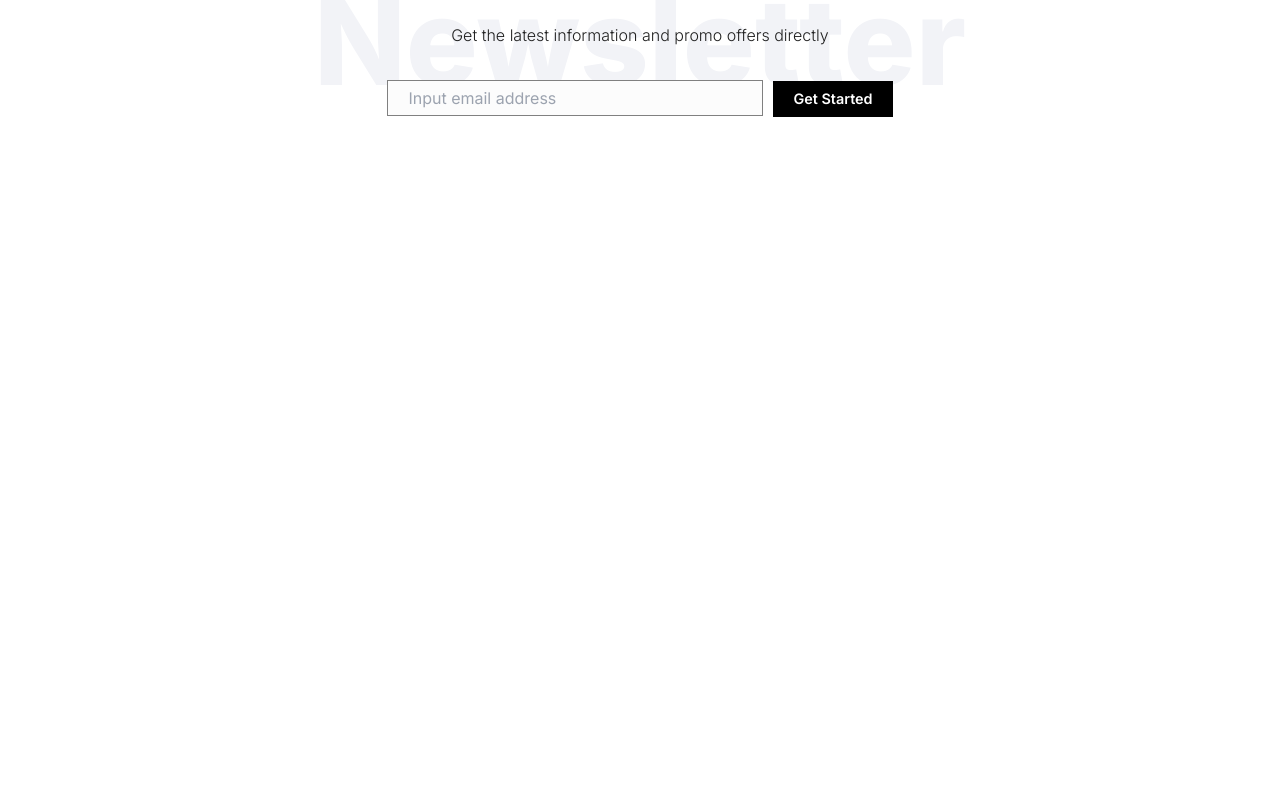
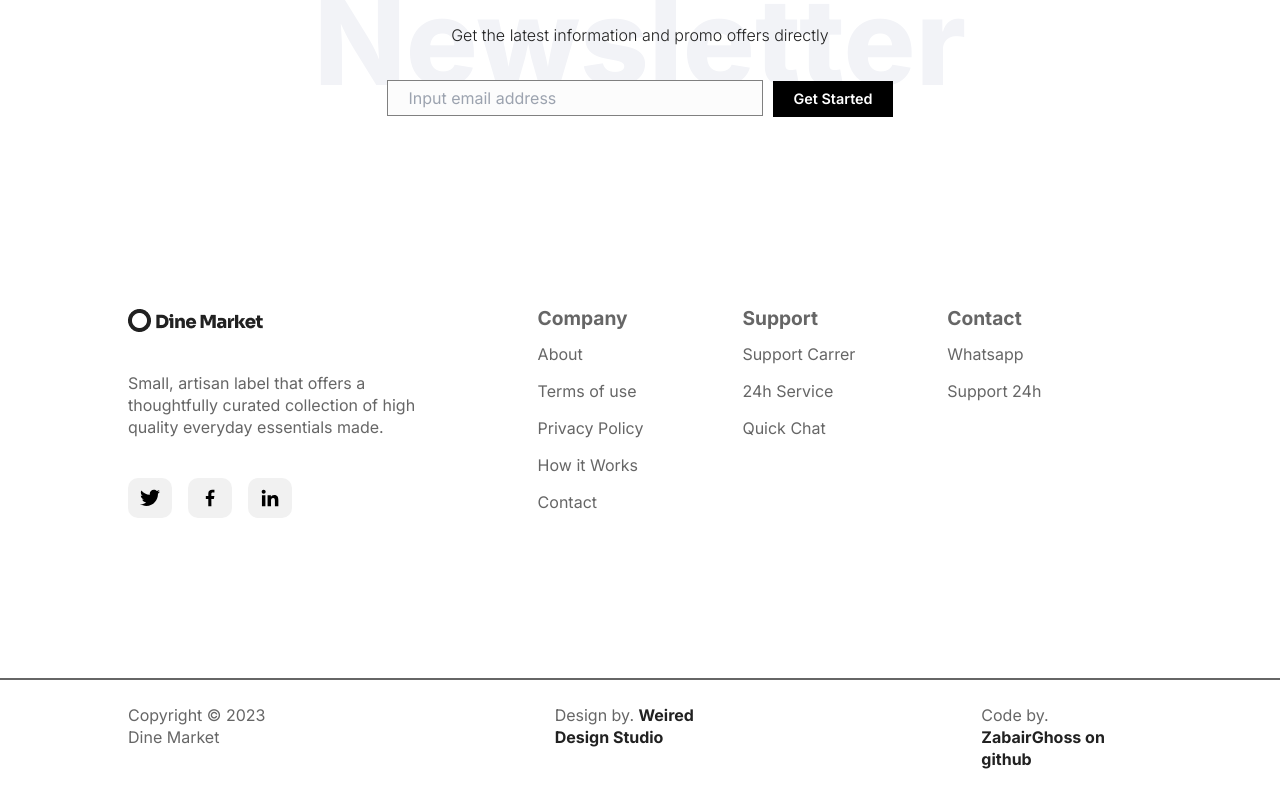
Before and after one commit to ZabairGhoss/PIAIC-hackathon-one-challenge-dine-market, a Next.js app: page / in a window 1280 px wide. Shown: the part 4143-4937 px from the top of the page. Before the commit the page ends 4388 px from the top, so only its background shows below. Built offline with nearby package versions, Linux system fonts and the light colour scheme.

Commit message:
section/Footer complete, design

```diff
--- a/src/app/layout.tsx
+++ b/src/app/layout.tsx
@@ -2,6 +2,7 @@ import Navbar from '@/components/layout/Navbar'
 import './globals.css'
 import type { Metadata } from 'next'
 import { Inter } from 'next/font/google'
+import Footer from '@/components/layout/Footer'
 
 const inter = Inter({ subsets: ['latin'] })
 
@@ -22,6 +23,7 @@ export default function RootLayout({
         <main className='px-16'>
             {children}
         </main>
+        <Footer />
         </body>
     </html>
   )
--- /dev/null
+++ b/src/components/layout/Footer.tsx
@@ -0,0 +1,150 @@
+import Image from "next/image";
+import dineMarketLogo from "@/../public/assets/dine-market-logo.png";
+
+const Footer = () => {
+  return (
+    <footer>
+      <div className="grid grid-cols-5 py-[4rem] px-[8rem]">
+        <div className="flex flex-col col-span-2 justify-between w-[80%] gap-10">
+          <div className="w-[150px]">
+            <Image
+              src={dineMarketLogo}
+              alt="Dine Market"
+              width={150}
+              height={150}
+              className="w-auto h-auto"
+            />
+          </div>
+
+          <p className="font-normal text-[1rem] leading-[22px] text-[#666]">
+            Small, artisan label that offers a thoughtfully curated collection
+            of high quality everyday essentials made.
+          </p>
+          <div className="flex gap-[1rem]">
+            <div className="px-[12px] py-[10px] bg-[#f1f1f1] rounded-[10px] cursor-pointer">
+              <svg
+                stroke="currentColor"
+                fill="currentColor"
+                strokeWidth="0"
+                viewBox="0 0 24 24"
+                height="20"
+                width="20"
+                xmlns="http://www.w3.org/2000/svg"
+              >
+                <path
+                  fillRule="evenodd"
+                  d="M24,4.3086 C23.117,4.7006 22.168,4.9646 21.172,5.0836 C22.188,4.4746 22.969,3.5096 23.337,2.3596 C22.386,2.9246 21.332,3.3336 20.21,3.5556 C19.312,2.5976 18.032,1.9996 16.616,1.9996 C13.897,1.9996 11.692,4.2046 11.692,6.9236 C11.692,7.3096 11.736,7.6856 11.82,8.0456 C7.728,7.8406 4.099,5.8806 1.671,2.9006 C1.247,3.6286 1.004,4.4736 1.004,5.3766 C1.004,7.0846 1.873,8.5926 3.195,9.4756 C2.388,9.4486 1.628,9.2276 0.964,8.8596 L0.964,8.9206 C0.964,11.3066 2.661,13.2966 4.914,13.7486 C4.501,13.8626 4.065,13.9216 3.617,13.9216 C3.299,13.9216 2.991,13.8906 2.69,13.8336 C3.317,15.7896 5.135,17.2136 7.29,17.2536 C5.604,18.5736 3.481,19.3606 1.175,19.3606 C0.777,19.3606 0.385,19.3376 0,19.2926 C2.179,20.6886 4.767,21.5046 7.548,21.5046 C16.605,21.5046 21.557,14.0016 21.557,7.4946 C21.557,7.2816 21.552,7.0696 21.543,6.8586 C22.505,6.1636 23.34,5.2966 24,4.3086"
+                ></path>
+              </svg>
+            </div>
+            <div className="px-[12px] py-[10px] bg-[#f1f1f1] rounded-[10px] cursor-pointer">
+              <svg
+                stroke="currentColor"
+                fill="currentColor"
+                strokeWidth="0"
+                viewBox="0 0 24 24"
+                height="20"
+                width="20"
+                xmlns="http://www.w3.org/2000/svg"
+              >
+                <path
+                  fillRule="evenodd"
+                  d="M9.94474914,22 L9.94474914,13.1657526 L7,13.1657526 L7,9.48481614 L9.94474914,9.48481614 L9.94474914,6.54006699 C9.94474914,3.49740494 11.8713513,2 14.5856738,2 C15.8857805,2 17.0033128,2.09717672 17.3287076,2.13987558 L17.3287076,5.32020466 L15.4462767,5.32094085 C13.9702212,5.32094085 13.6256856,6.02252733 13.6256856,7.05171716 L13.6256856,9.48481614 L17.306622,9.48481614 L16.5704347,13.1657526 L13.6256856,13.1657526 L13.6845806,22"
+                ></path>
+              </svg>
+            </div>
+            <div className="px-[12px] py-[10px] bg-[#f1f1f1] rounded-[10px] cursor-pointer">
+              <svg
+                stroke="currentColor"
+                fill="currentColor"
+                strokeWidth="0"
+                viewBox="0 0 24 24"
+                height="20"
+                width="20"
+                xmlns="http://www.w3.org/2000/svg"
+              >
+                <path
+                  fillRule="evenodd"
+                  d="M22.0367422,22 L17.8848745,22 L17.8848745,15.5036305 C17.8848745,13.9543347 17.85863,11.9615082 15.7275829,11.9615082 C13.5676669,11.9615082 13.237862,13.6498994 13.237862,15.3925291 L13.237862,22 L9.0903683,22 L9.0903683,8.64071385 L13.0707725,8.64071385 L13.0707725,10.4673257 L13.1276354,10.4673257 C13.6813927,9.41667396 15.0356049,8.3091593 17.0555507,8.3091593 C21.2599073,8.3091593 22.0367422,11.0753215 22.0367422,14.6734319 L22.0367422,22 Z M4.40923804,6.81585163 C3.07514653,6.81585163 2,5.73720584 2,4.40748841 C2,3.07864579 3.07514653,2 4.40923804,2 C5.73720584,2 6.81585163,3.07864579 6.81585163,4.40748841 C6.81585163,5.73720584 5.73720584,6.81585163 4.40923804,6.81585163 L4.40923804,6.81585163 Z M6.48604672,22 L2.32980492,22 L2.32980492,8.64071385 L6.48604672,8.64071385 L6.48604672,22 Z"
+                ></path>
+              </svg>
+            </div>
+          </div>
+        </div>
+
+        <div className="">
+          <h3 className="font-bold text-[1.2rem] leading-[19px] text-[#666]">
+            Company
+          </h3>
+          <ul>
+            <li className="font-normal text-[1rem] leading-[22px] text-[#666] mt-[15px] list-none cursor-pointer">
+              About
+            </li>
+            <li className="font-normal text-[1rem] leading-[22px] text-[#666] mt-[15px] list-none cursor-pointer">
+              Terms of use
+            </li>
+            <li className="font-normal text-[1rem] leading-[22px] text-[#666] mt-[15px] list-none cursor-pointer">
+              Privacy Policy
+            </li>
+            <li className="font-normal text-[1rem] leading-[22px] text-[#666] mt-[15px] list-none cursor-pointer">
+              How it Works
+            </li>
+            <li className="font-normal text-[1rem] leading-[22px] text-[#666] mt-[15px] list-none cursor-pointer">
+              Contact
+            </li>
+          </ul>
+        </div>
+
+        <div className="">
+          <h3 className="font-bold text-[1.2rem] leading-[19px] text-[#666]">
+            Support
+          </h3>
+          <ul>
+            <li className="font-normal text-[1rem] leading-[22px] text-[#666] mt-[15px] list-none cursor-pointer">
+              Support Carrer
+            </li>
+            <li className="font-normal text-[1rem] leading-[22px] text-[#666] mt-[15px] list-none cursor-pointer">
+              24h Service
+            </li>
+            <li className="font-normal text-[1rem] leading-[22px] text-[#666] mt-[15px] list-none cursor-pointer">
+              Quick Chat
+            </li>
+          </ul>
+        </div>
+
+        <div className="">
+          <h3 className="font-bold text-[1.2rem] leading-[19px] text-[#666]">
+            Contact
+          </h3>
+          <ul>
+            <li className="font-normal text-[1rem] leading-[22px] text-[#666] mt-[15px] list-none cursor-pointer">
+              Whatsapp
+            </li>
+            <li className="font-normal text-[1rem] leading-[22px] text-[#666] mt-[15px] list-none cursor-pointer">
+              Support 24h
+            </li>
+          </ul>
+        </div>
+      </div>
+      <div className="mt-[6rem] border-t-2 border-solid border-[#666] grid grid-cols-3">
+        <p className="mx-[8rem] my-[1.5rem] font-normal text-[1rem] leading-[22px] text-[#666]">
+          Copyright &copy; 2023 Dine Market
+        </p>
+        <p className="mx-[8rem] my-[1.5rem] font-normal text-[1rem] leading-[22px] text-[#666]">
+          Design by.{" "}
+          <span className="font-bold text-[1rem] leading-[15px] text-[#212121]">
+            Weired Design Studio
+          </span>
+        </p>
+        <p className="mx-[8rem] my-[1.5rem] font-normal text-[1rem] leading-[22px] text-[#666]">
+          Code by.{" "}
+          <span className="font-bold text-[1rem] leading-[15px] text-[#212121]">
+            ZabairGhoss on github
+          </span>
+        </p>
+      </div>
+    </footer>
+  );
+};
+
+export default Footer;
```
